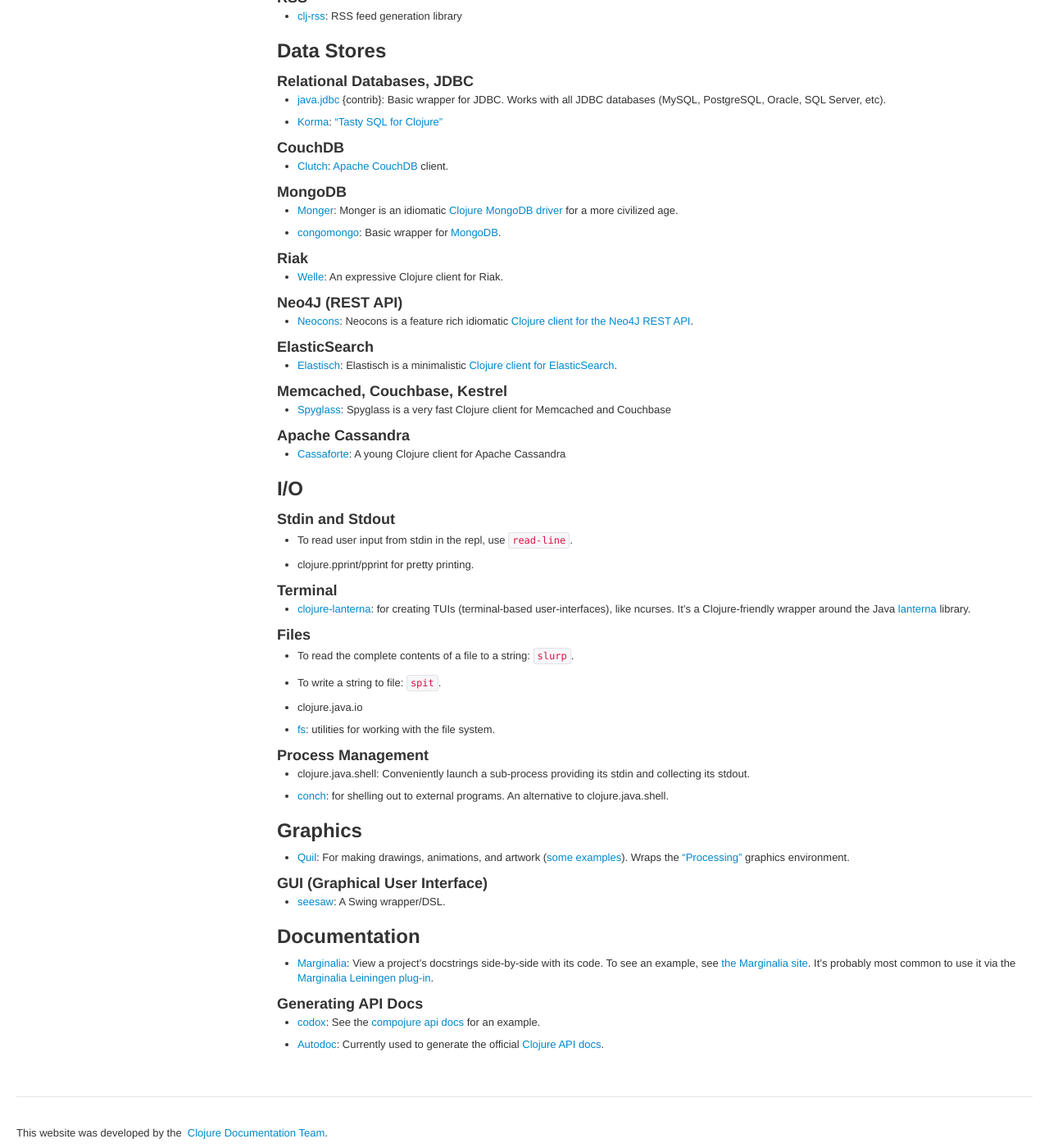
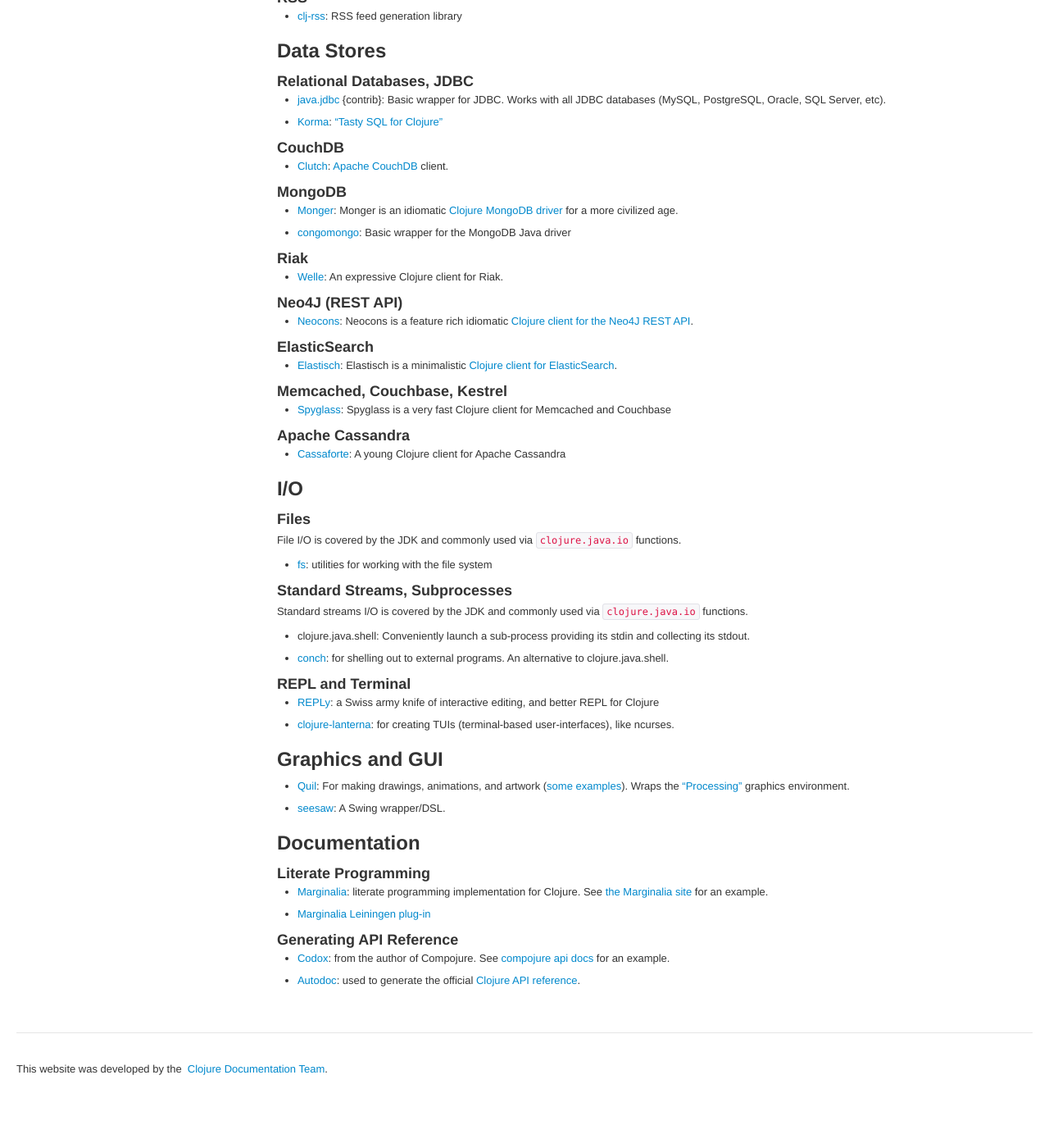
Before and after one commit to clojuredocs/guides, a Jekyll site: the page built from articles/ecosystem/libraries_directory.md, in a window 1280 px wide and 1400 px high, scrolled down 1736 px. Shown: the whole window at 82% size. Built offline with Jekyll 4.4.1, drawn with Linux system fonts in a browser that asks for light colours; some web fonts are replaced; Markdown is read by kramdown in place of the engine named in the settings; after the commit the page ends 3058 px from its top, so only the background shows below that.

Commit message:
more edits

```diff
--- a/articles/ecosystem/libraries_directory.md
+++ b/articles/ecosystem/libraries_directory.md
@@ -162,7 +162,7 @@
 
   * [Monger](https://clojuremongodb.info): Monger is an idiomatic [Clojure MongoDB driver](http://clojuremongodb.info) for a more civilized age.
 
-  * [congomongo](https://clojars.org/congomongo): Basic wrapper for [MongoDB](http://www.mongodb.org).
+  * [congomongo](https://github.com/aboekhoff/congomongo): Basic wrapper for the MongoDB Java driver
 
 ### Riak
 
@@ -188,34 +188,16 @@
 
 ## I/O
 
-### Stdin and Stdout
+### Files
 
-  * To read user input from stdin in the repl, use `read-line`.
+File I/O is covered by the JDK and commonly used via `clojure.java.io` functions.
 
-  * clojure.pprint/pprint for pretty printing.
+  * [fs](https://clojars.org/fs): utilities for working with the file system
 
 
-### Terminal
+### Standard Streams, Subprocesses
 
-  * [clojure-lanterna](https://clojars.org/clojure-lanterna): for
-    creating TUIs (terminal-based user-interfaces), like ncurses. It's
-    a Clojure-friendly wrapper around the Java
-    [lanterna](https://code.google.com/p/lanterna/) library.
-
-
-### Files
-
-  * To read the complete contents of a file to a string: `slurp`.
-
-  * To write a string to file: `spit`.
-
-  * clojure.java.io
-
-  * [fs](https://clojars.org/fs): utilities for working with the file
-    system.
-
-
-### Process Management
+Standard streams I/O is covered by the JDK and commonly used via `clojure.java.io` functions.
 
   * clojure.java.shell: Conveniently launch a sub-process providing
     its stdin and collecting its stdout.
@@ -224,15 +206,19 @@
     An alternative to clojure.java.shell.
 
 
-## Graphics
+### REPL and Terminal
+
+  * [REPLy](https://github.com/trptcolin/reply): a Swiss army knife of interactive editing, and better REPL for Clojure
+
+  * [clojure-lanterna](https://clojars.org/clojure-lanterna): for creating TUIs (terminal-based user-interfaces), like ncurses.
+
+
+## Graphics and GUI
 
   * [Quil](https://clojars.org/quil): For making drawings, animations,
     and artwork ([some
     examples](https://github.com/quil/quil/blob/master/examples/gen_art/README.md)). Wraps
     the ["Processing"](http://www.processing.org/) graphics environment.
-
-
-### GUI (Graphical User Interface)
 
   * [seesaw](https://clojars.org/seesaw): A Swing wrapper/DSL.
 
@@ -240,20 +226,19 @@
 
 ## Documentation
 
-  * [Marginalia](https://github.com/fogus/marginalia): View a
-    project's docstrings side-by-side with its code. To see an
-    example, see [the Marginalia
-    site](http://fogus.me/fun/marginalia/). It's probably most common
-    to use it via the [Marginalia Leiningen
-    plug-in](https://github.com/fogus/lein-marginalia).
+### Literate Programming
+
+  * [Marginalia](https://github.com/fogus/marginalia): literate programming implementation for Clojure. See [the Marginalia
+    site](http://fogus.me/fun/marginalia/) for an example.
+
+  * [Marginalia Leiningen plug-in](https://github.com/fogus/lein-marginalia)
 
 
-### Generating API Docs
+### Generating API Reference
 
-  * [codox](https://github.com/weavejester/codox): See the [compojure
+  * [Codox](https://github.com/weavejester/codox): from the author of Compojure. See [compojure
     api docs](http://weavejester.github.com/compojure/) for an
     example.
 
-  * [Autodoc](http://tomfaulhaber.github.com/autodoc/): Currently used
-    to generate the official [Clojure API
-    docs](http://clojure.github.com/).
+  * [Autodoc](http://tomfaulhaber.github.com/autodoc/): used
+    to generate the official [Clojure API reference](http://clojure.github.com/).
```
